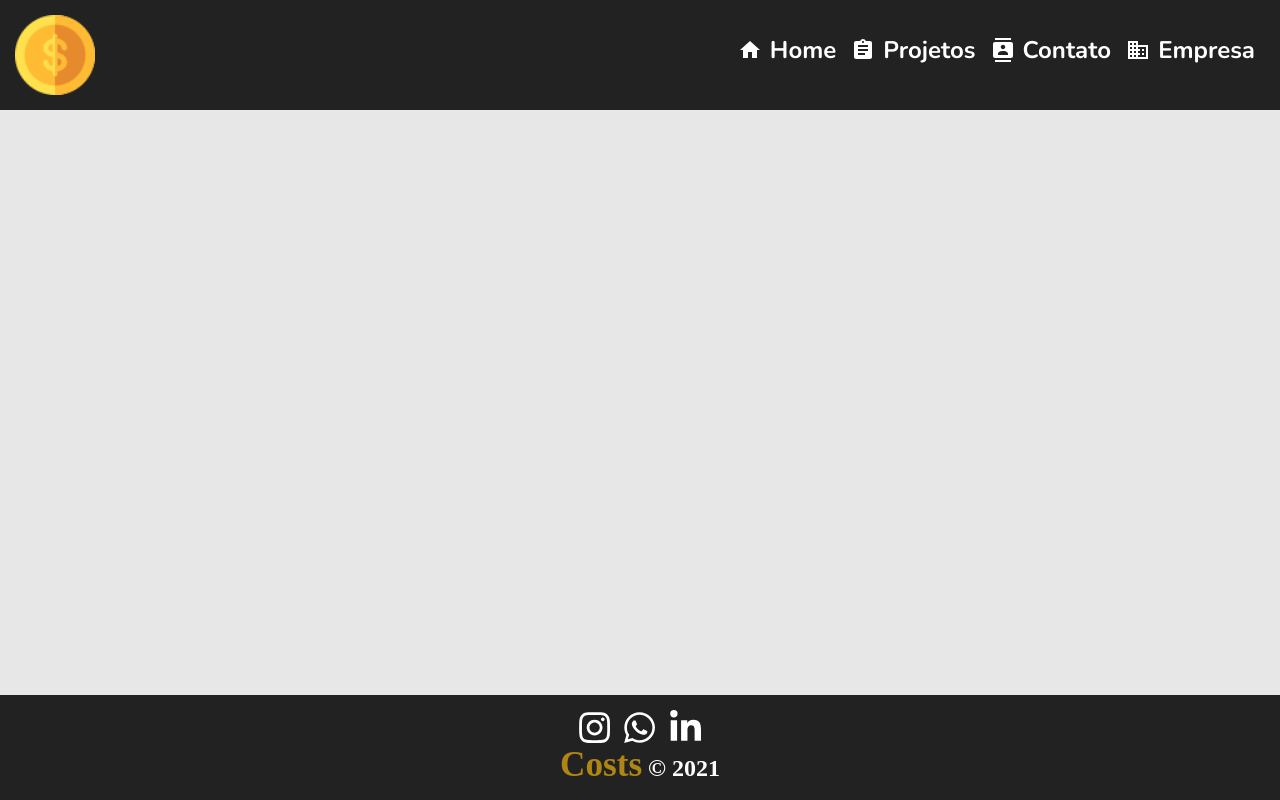
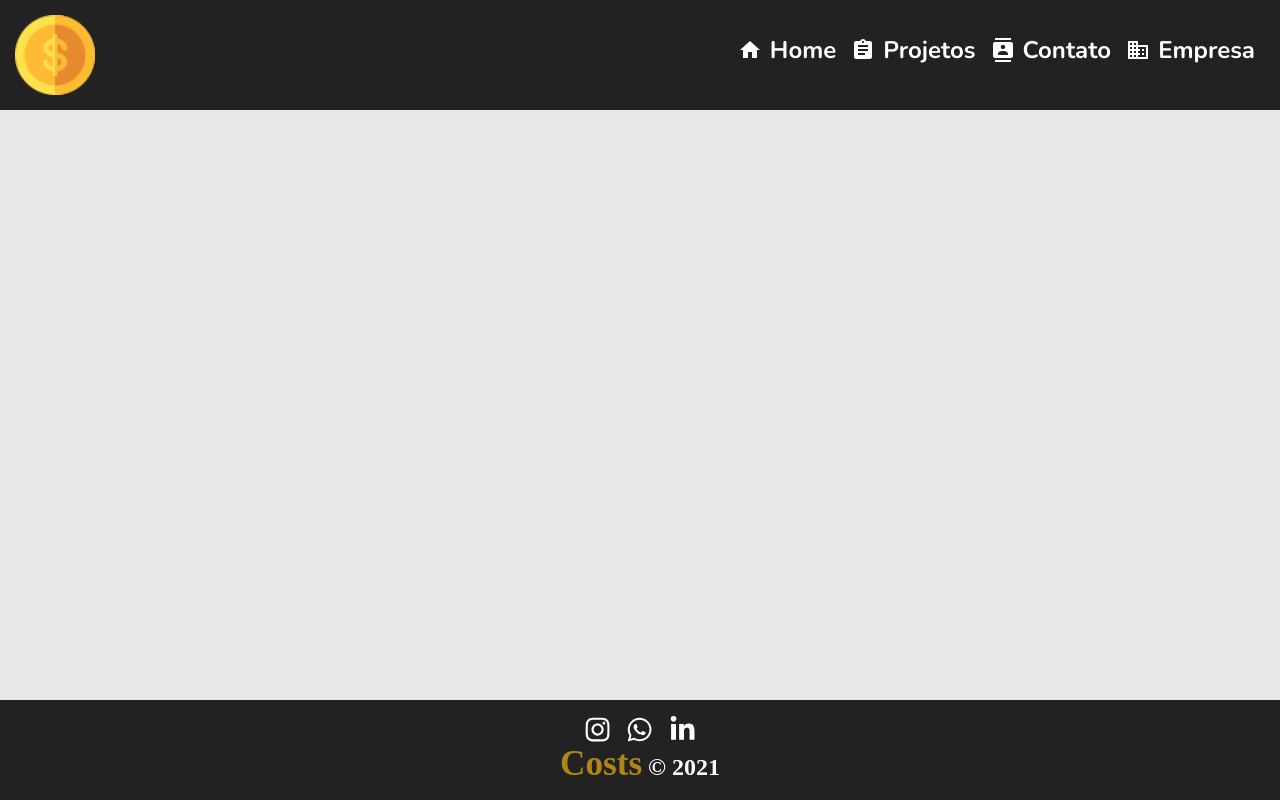
Before and after one commit to Kauadasilvalourenco/projeto_costs, a React (Vite) app: page /empresa in a window 1280 px wide. Built offline with nearby package versions, Linux system fonts and the light colour scheme; a web font is replaced by a local one.

Commit message:
style: Alterado tamanho da logo Alterado tamanho e espaçamento dos ícones de redes sociais Adiconado comando para impedir selecionamento de imagens, ícones e logo

```diff
--- a/src/App.module.css
+++ b/src/App.module.css
@@ -11,5 +11,17 @@
 
 .conteiner_principal {
     width: 100%;
-    max-width: var(--layout_responsivo);
+    max-width: var(--layout_celular);
 }
+
+@media screen and (min-width: 768px) {
+    .conteiner_principal {
+        max-width: var(--layout_tablet);
+    }
+}
+
+@media screen and (min-width: 1280px) {
+    .conteiner_principal {
+        max-width: var(--layout_desktop);
+    }
+}
--- a/src/components/_footer/Footer.module.css
+++ b/src/components/_footer/Footer.module.css
@@ -14,12 +14,14 @@
 
 .conteiner_icones {
     display: flex;
-    gap: 10px;
+    gap: 15px;
 }
 
 .icones {
-    font-size: 2rem;
+    font-size: 1.5rem;
     color: #ffffff;
+    user-select: none;
+    -webkit-user-drag: none;
 }
 
 .Footer p {
@@ -40,7 +42,7 @@
     }
 
     .icones {
-        font-size: 2.2rem;
+        font-size: 1.7rem;
     }
 
     .Footer p {
--- a/src/components/_navbar/Navbar.module.css
+++ b/src/components/_navbar/Navbar.module.css
@@ -48,6 +48,8 @@
     text-decoration: none;
     color: #ffffff;
     margin-bottom: 10px;
+    user-select: none;
+    -webkit-user-drag: none;
 }
 
 .icones_menu {
@@ -65,8 +67,10 @@
 .logo {
     order: 2;
     width: 100%;
-    max-width: 4rem;
+    max-width: 3.5rem;
     height: auto;
+    user-select: none;
+    -webkit-user-drag: none;
 }
 
 @media screen and (min-width: 1280px) {
--- a/src/index.css
+++ b/src/index.css
@@ -23,7 +23,9 @@
   --tamanho_p: 1.3rem;
   --tamanho_menus: 1.3rem;
 
-  --layout_responsivo: 320px;
+  --layout_celular: 320px;
+  --layout_tablet: 768px;
+  --layout_desktop: 1280px;
 }
 
 html, body, #root {
```
